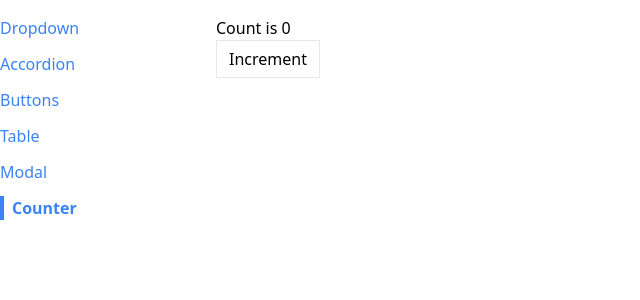
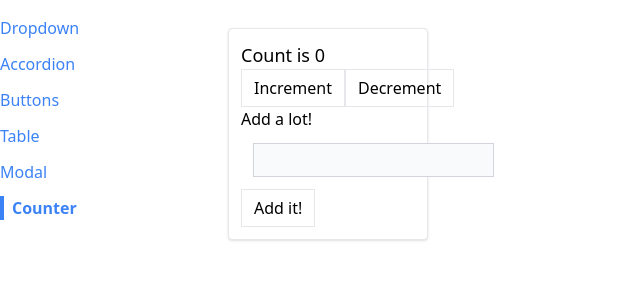
Before and after one commit to VsevolodPantjukhin/comps, a React (Create React App) app: page /counter in a window 1280 px wide. Shown: the top 300 px of the page, without its empty margins (0-640 px from the left). Built offline with nearby package versions, Linux system fonts and the light colour scheme.

Commit message:
Adding the Form

```diff
--- a/src/pages/CounterPage.js
+++ b/src/pages/CounterPage.js
@@ -1,13 +1,34 @@
+import { useState } from 'react';
 import Button from '../components/Button/Button';
-import useCounter from '../hooks/use-counter';
+import Panel from '../components/Panel/Panel';
 
 const CounterPage = ({ initialCount }) => {
-  const { count, increment } = useCounter(initialCount);
+  const [count, setCount] = useState(initialCount);
+
+  const increment = () => {
+    setCount(count + 1);
+  };
+
+  const decrement = () => {
+    setCount(count - 1);
+  };
   return (
-    <div>
-      <h1>Count is {count}</h1>
-      <Button onClick={increment}>Increment</Button>
-    </div>
+    <Panel className="m-3">
+      <h1 className="text-lg">Count is {count}</h1>
+      <div className="flex flex-row">
+        <Button onClick={increment}>Increment</Button>
+        <Button onClick={decrement}>Decrement</Button>
+      </div>
+
+      <form>
+        <label>Add a lot!</label>
+        <input
+          type="number"
+          className="p-1 m-3 bg-gray-50 border border-gray-300"
+        />
+        <Button>Add it!</Button>
+      </form>
+    </Panel>
   );
 };
 
```
